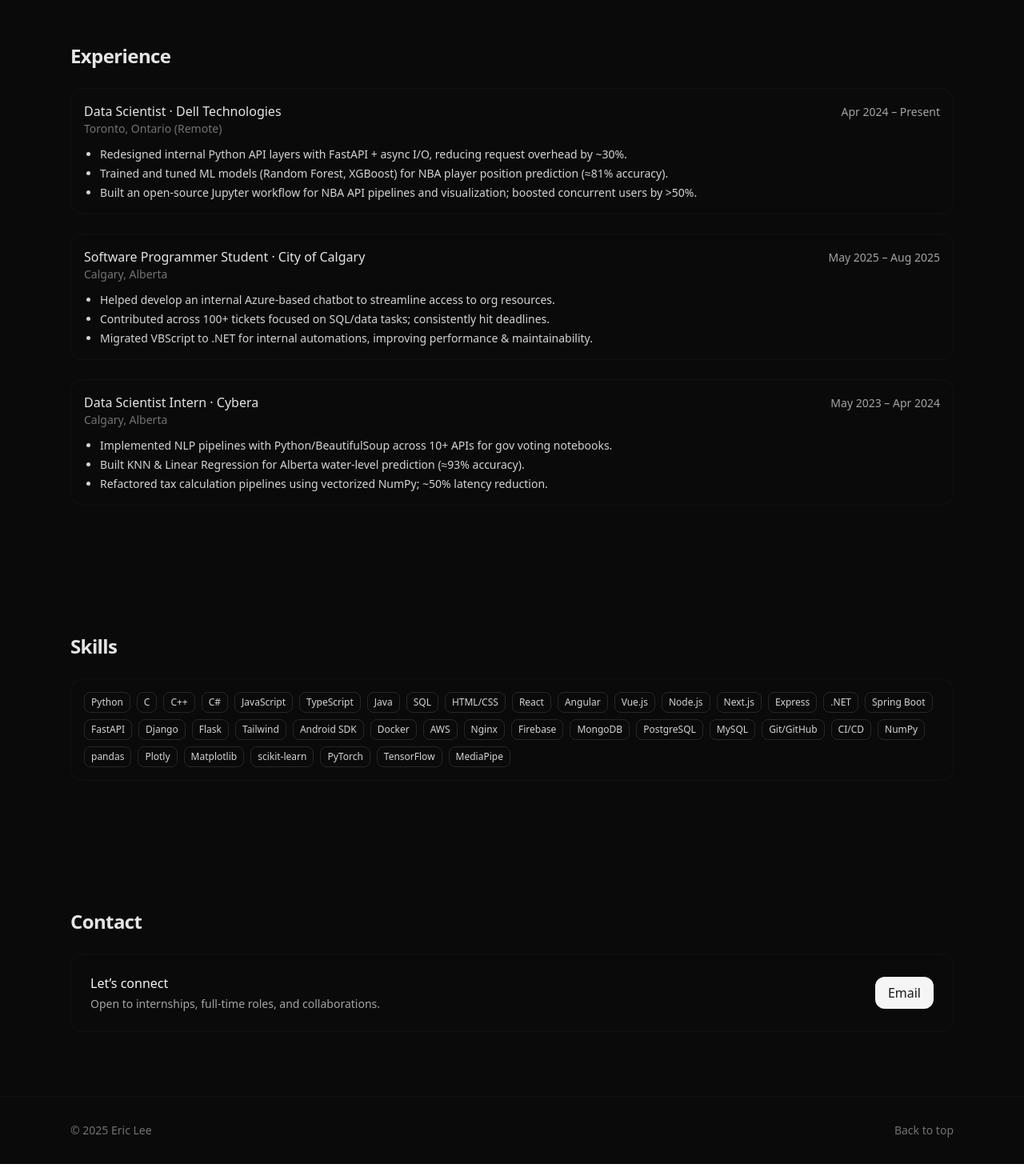
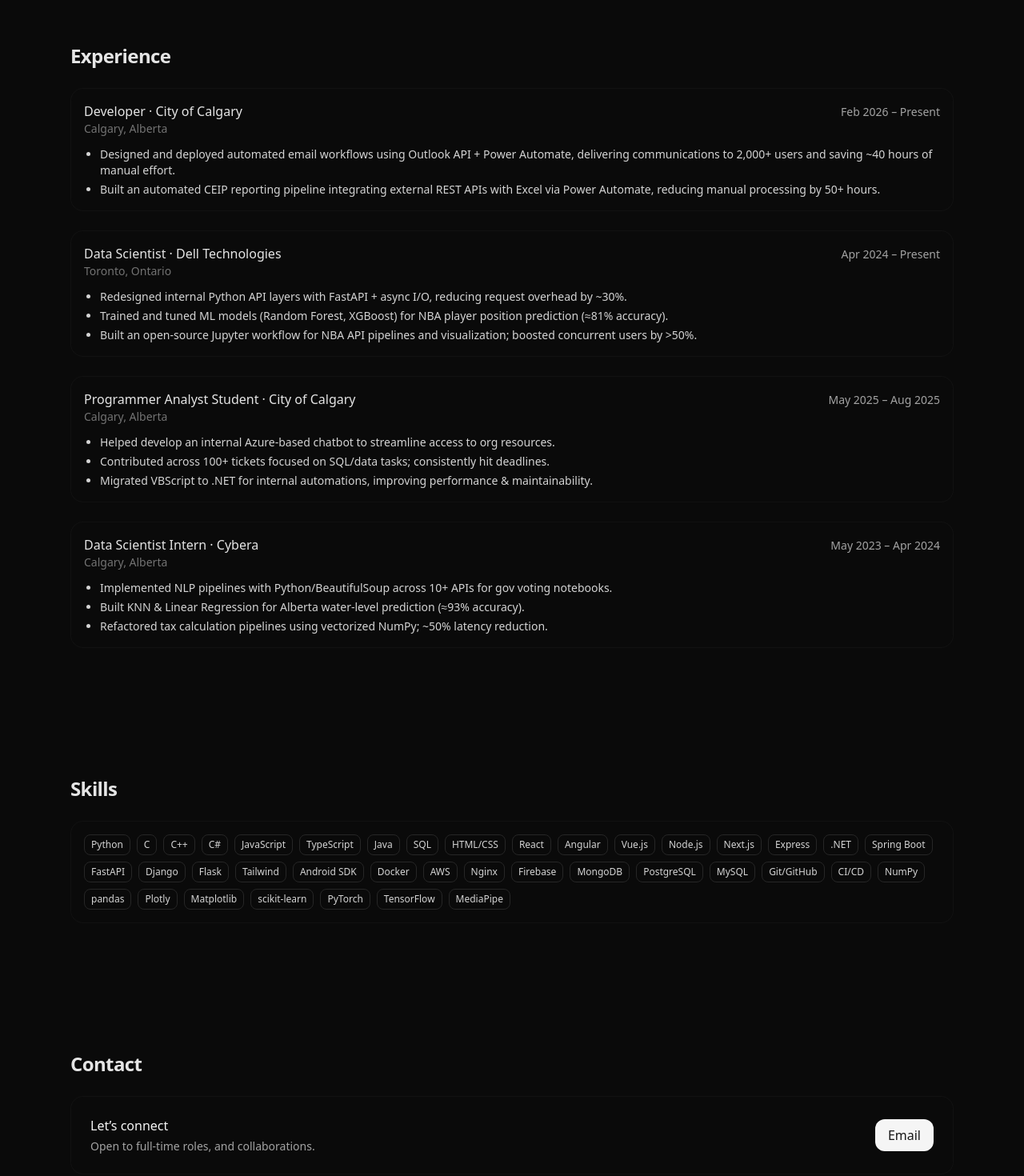
Before and after one commit to mrbubbleman/eric-portfolio, a React (Vite) app: page / in a window 1280 px wide. Shown: the part 1320-2790 px from the top of the page at 80% size. Built offline with nearby package versions, Linux system fonts and the light colour scheme.

Commit message:
added changes

```diff
--- a/src/Portfolio.tsx
+++ b/src/Portfolio.tsx
@@ -58,9 +58,19 @@
 
 const experience = [
   {
+    role: "Developer",
+    company: "City of Calgary",
+    location: "Calgary, Alberta",
+    period: "Feb 2026 – Present",
+    bullets: [
+      "Designed and deployed automated email workflows using Outlook API + Power Automate, delivering communications to 2,000+ users and saving ~40 hours of manual effort.",
+      "Built an automated CEIP reporting pipeline integrating external REST APIs with Excel via Power Automate, reducing manual processing by 50+ hours."
+    ]
+  },
+  {
     role: "Data Scientist",
     company: "Dell Technologies",
-      location: "Toronto, Ontario (Remote)",
+    location: "Toronto, Ontario",
     period: "Apr 2024 – Present",
     bullets: [
       "Redesigned internal Python API layers with FastAPI + async I/O, reducing request overhead by ~30%.",
@@ -69,7 +79,7 @@
     ]
   },
   {
-      role: "Software Programmer Student",
+    role: "Programmer Analyst Student",
     company: "City of Calgary",
     location: "Calgary, Alberta",
     period: "May 2025 – Aug 2025",
@@ -328,7 +338,7 @@
     <div className="flex flex-col gap-4 rounded-2xl border border-neutral-900/60 bg-neutral-950/40 p-6 sm:flex-row sm:items-center sm:justify-between">
       <div>
         <h3 className="text-base font-medium text-neutral-100">Let’s connect</h3>
-        <p className="mt-1 text-sm text-neutral-400">Open to internships, full-time roles, and collaborations.</p>
+        <p className="mt-1 text-sm text-neutral-400">Open to full-time roles, and collaborations.</p>
       </div>
       <div className="flex flex-wrap gap-2">
         <a href={links.email} className="rounded-xl bg-neutral-100 px-4 py-2 text-neutral-900 hover:bg-white transition">
```
Also changed, not shown: 1 other file (tests, documents, lock files or other folders). Lines whose indentation alone changed are shown as unchanged.
